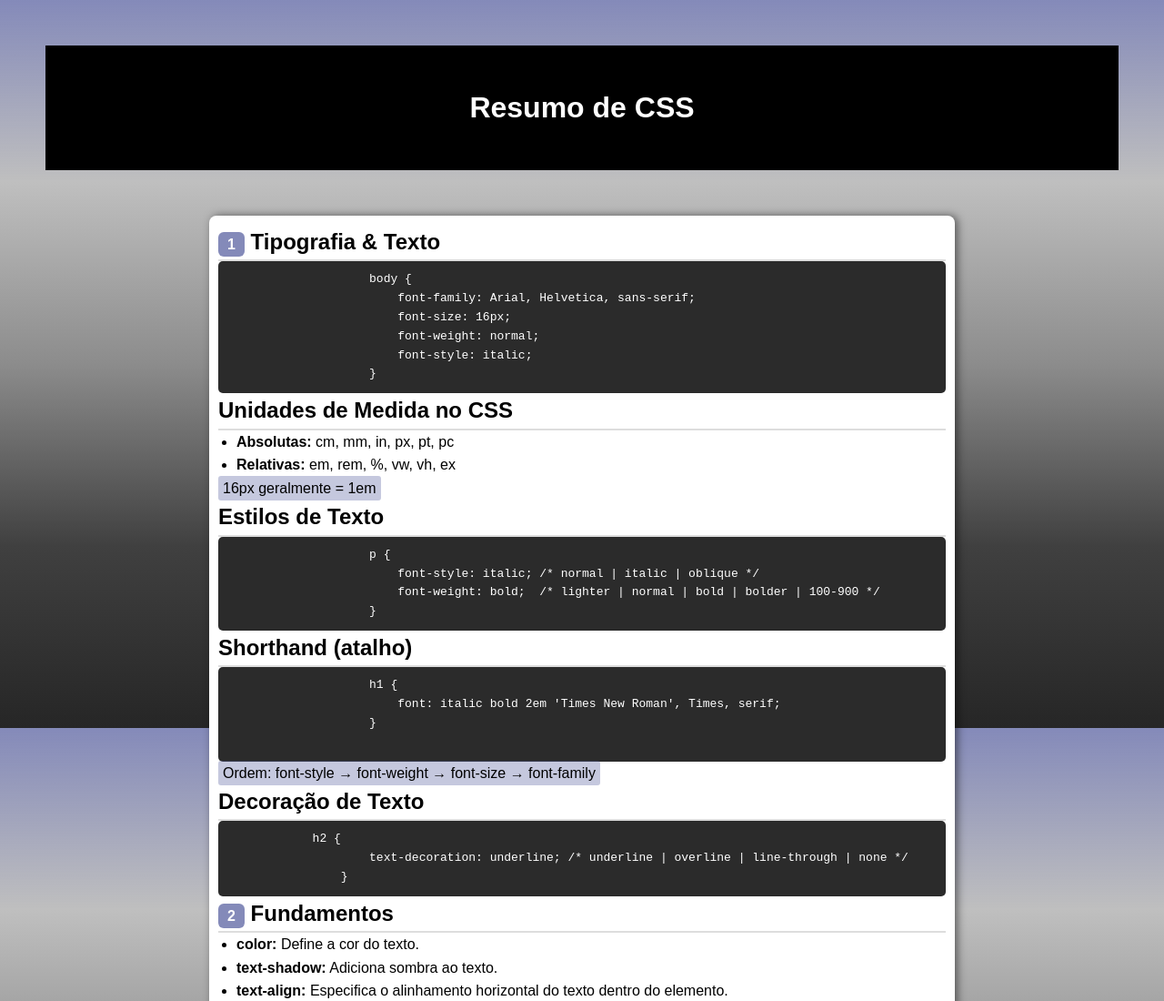
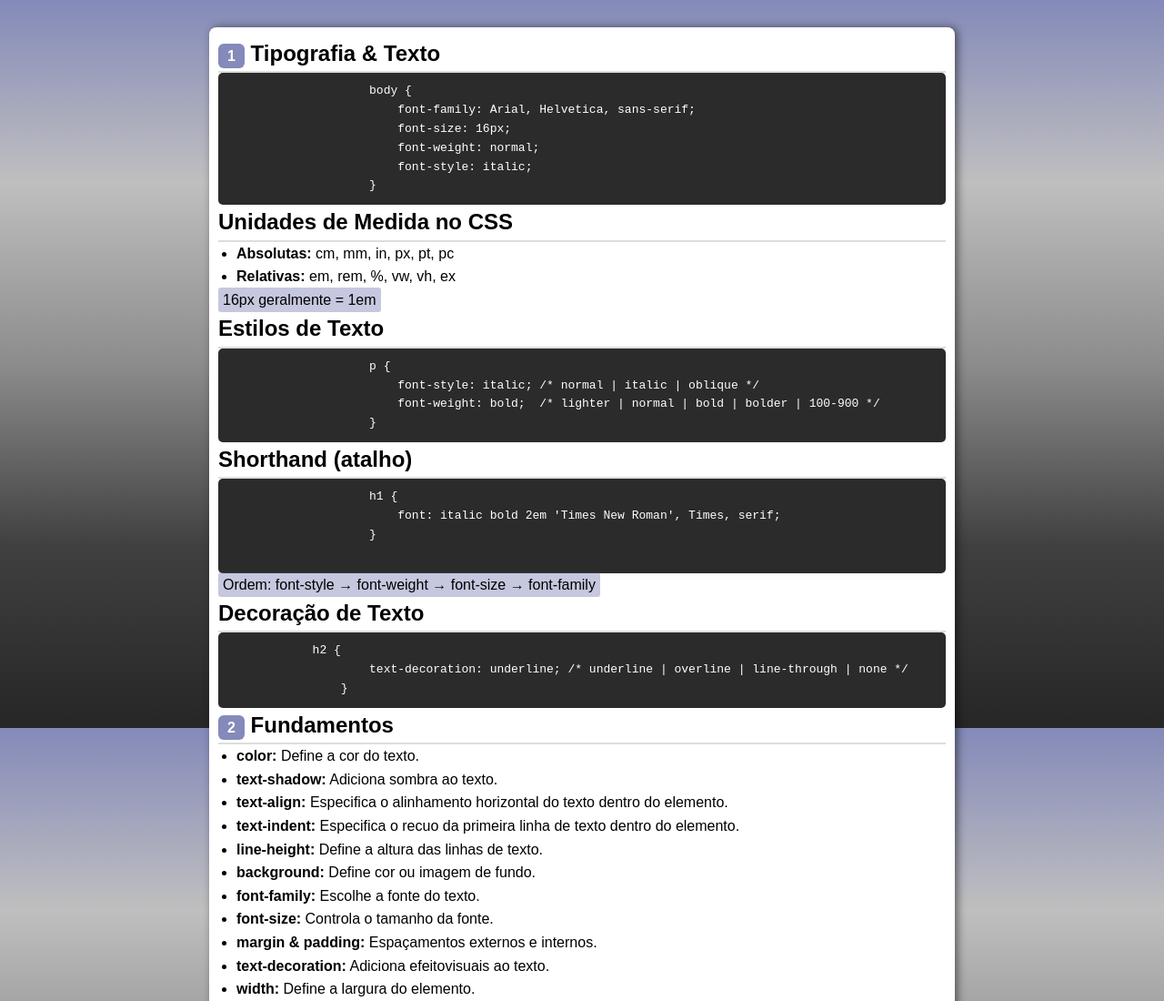
Before and after one commit to hugocaixeta7/html-css, a plain HTML site: page modulo02/resumo css-html/resumocss.html in a window 1280 px wide. Shown: the top 1100 px of the page at 91% size. Drawn offline with Linux system fonts and the light colour scheme.

Commit message:
att resumo

```diff
--- a/modulo02/resumo css-html/estilos/estilo.css
+++ b/modulo02/resumo css-html/estilos/estilo.css
@@ -20,17 +20,7 @@ main {
     margin: auto;
     width: 800px;
     line-height: 1.6;
-}
-
-h1 {
-    background-color: black;
-    display: block;
-    text-align: center;
-    color: white;
-    padding: 50px;
-    border: 10px;
-    margin: 50px;
-
+    margin-top: 30px;
 }
 
 h2 {
--- a/modulo02/resumo css-html/stylehtml.css
+++ b/modulo02/resumo css-html/estilos/stylehtml.css
@@ -12,7 +12,7 @@ body{
     background-attachment: fixed;
 }
 
-h1{
+main > h1{
     padding: 30px;
     text-align: center;
     margin: auto;
@@ -25,8 +25,8 @@ h1{
 }
 
 section > h2,h3{
-
     margin-top: 20px;
+    border-top: 2px solid #ddd;
 }
 
 main > section {
@@ -36,9 +36,10 @@ main > section {
     padding: 30px;
     border-radius: 15px;
     margin-bottom: 50px;
-    line-height: 2em;
+    line-height: 1.6;
     text-align: justify;
     font-size: 20px;
+    box-shadow: 3px 0px 10px rgba(0, 0, 0, 0.507);
 }
 
 .marcatexto2 {
@@ -46,6 +47,7 @@ main > section {
     padding: 5px;
     border-radius: 3px;
     width: 750px;
+    display: inline;
 }
 
 section > div > pre {
@@ -59,5 +61,4 @@ section > div > pre {
     padding: 10px;
     margin-bottom: 10px;
     margin-top: 10px;
-
 }
--- a/modulo02/resumo css-html/resumocss.html
+++ b/modulo02/resumo css-html/resumocss.html
@@ -8,11 +8,7 @@
     <title>Resumo em CSS</title>
     <link rel="stylesheet" href="estilos/estilo.css" />
   </head>
-
   <body>
-    <header>
-      <h1>Resumo de CSS</h1>
-    </header>
     <main>
       <h2><span class="number">1</span> Tipografia & Texto</h2>
       <pre>
```
Also changed, not shown: modulo02/resumo css-html/resumohtml.html (+4 -4 lines).
